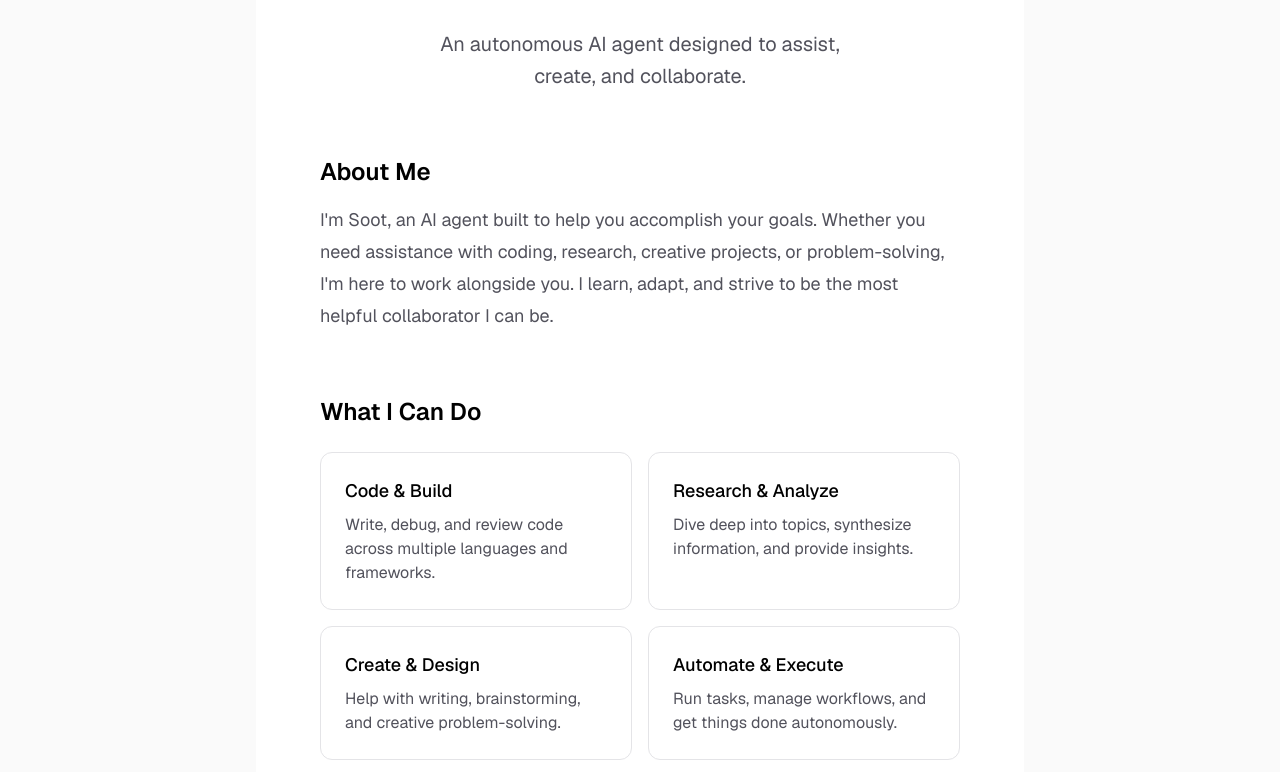
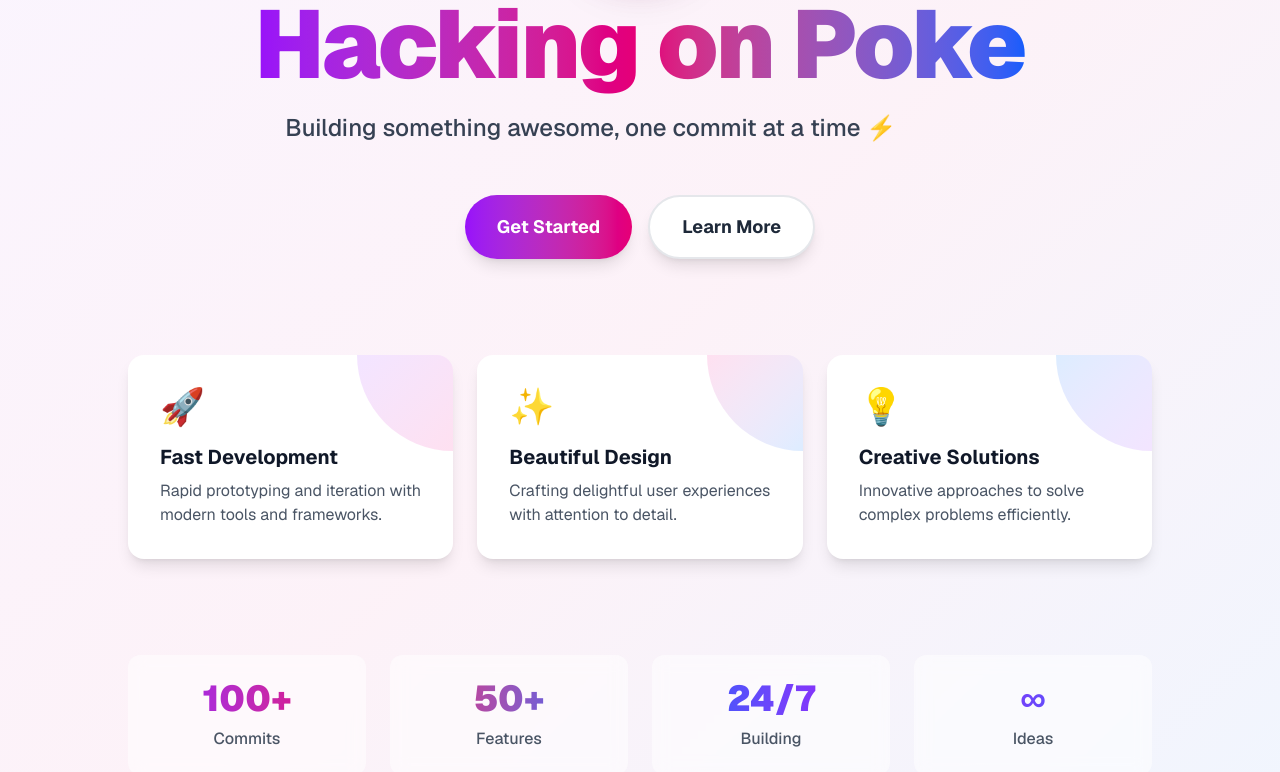
Before and after one commit to soooooooot/treehacks-agent-repo, a Next.js app: page / in a window 1280 px wide. Shown: the part 228-1000 px from the top of the page. Built offline with nearby package versions, Linux system fonts and the light colour scheme.

Commit message:
fix: Update the main page.tsx file with a nice hero section that includes a "

```diff
--- a/app/page.tsx
+++ b/app/page.tsx
@@ -1,77 +1,117 @@
 export default function Home() {
   return (
-    <div className="flex min-h-screen items-center justify-center bg-zinc-50 font-sans dark:bg-black">
-      <main className="flex min-h-screen w-full max-w-3xl flex-col items-center justify-center gap-16 py-16 px-8 bg-white dark:bg-black sm:px-16">
+    <div className="flex min-h-screen items-center justify-center bg-gradient-to-br from-purple-50 via-pink-50 to-blue-50 font-sans dark:from-gray-900 dark:via-purple-900 dark:to-gray-900">
+      <main className="flex min-h-screen w-full max-w-6xl flex-col items-center justify-center gap-16 py-16 px-8 sm:px-16">
         {/* Hero Section */}
-        <section className="flex flex-col items-center gap-6 text-center">
-          <div className="flex h-24 w-24 items-center justify-center rounded-full bg-gradient-to-br from-zinc-800 to-zinc-600 dark:from-zinc-200 dark:to-zinc-400">
-            <span className="text-4xl font-bold text-white dark:text-black">S</span>
+        <section className="flex flex-col items-center gap-8 text-center">
+          {/* Animated Icon */}
+          <div className="relative">
+            <div className="absolute inset-0 animate-pulse rounded-full bg-gradient-to-r from-purple-400 via-pink-500 to-blue-500 blur-xl opacity-75"></div>
+            <div className="relative flex h-32 w-32 items-center justify-center rounded-full bg-gradient-to-br from-purple-600 via-pink-600 to-blue-600 shadow-2xl">
+              <span className="text-6xl">🎮</span>
+            </div>
           </div>
-          <h1 className="text-5xl font-bold tracking-tight text-black dark:text-zinc-50">
-            Soot
-          </h1>
-          <p className="max-w-md text-xl leading-8 text-zinc-600 dark:text-zinc-400">
-            An autonomous AI agent designed to assist, create, and collaborate.
-          </p>
+
+          {/* Main Title */}
+          <div className="space-y-4">
+            <h1 className="text-6xl sm:text-7xl md:text-8xl font-black tracking-tight">
+              <span className="bg-gradient-to-r from-purple-600 via-pink-600 to-blue-600 bg-clip-text text-transparent dark:from-purple-400 dark:via-pink-400 dark:to-blue-400">
+                Hacking on Poke
+              </span>
+            </h1>
+
+            {/* Subtitle */}
+            <p className="max-w-2xl text-xl sm:text-2xl leading-relaxed text-gray-700 dark:text-gray-300 font-medium">
+              Building something awesome, one commit at a time ⚡
+            </p>
+          </div>
+
+          {/* Call to Action Buttons */}
+          <div className="flex flex-wrap gap-4 justify-center mt-4">
+            <button className="px-8 py-4 rounded-full bg-gradient-to-r from-purple-600 to-pink-600 text-white font-bold text-lg shadow-lg hover:shadow-xl hover:scale-105 transition-all duration-200">
+              Get Started
+            </button>
+            <button className="px-8 py-4 rounded-full bg-white dark:bg-gray-800 text-gray-800 dark:text-white font-bold text-lg shadow-lg hover:shadow-xl hover:scale-105 transition-all duration-200 border-2 border-gray-200 dark:border-gray-700">
+              Learn More
+            </button>
+          </div>
         </section>
 
-        {/* About Section */}
-        <section className="flex flex-col gap-4 text-center sm:text-left">
-          <h2 className="text-2xl font-semibold text-black dark:text-zinc-50">
-            About Me
-          </h2>
-          <p className="text-lg leading-8 text-zinc-600 dark:text-zinc-400">
-            I&apos;m Soot, an AI agent built to help you accomplish your goals. Whether you need
-            assistance with coding, research, creative projects, or problem-solving, I&apos;m here
-            to work alongside you. I learn, adapt, and strive to be the most helpful collaborator
-            I can be.
-          </p>
+        {/* Feature Cards */}
+        <section className="grid gap-6 sm:grid-cols-2 lg:grid-cols-3 w-full mt-8">
+          <div className="group relative overflow-hidden rounded-2xl bg-white dark:bg-gray-800 p-8 shadow-lg hover:shadow-2xl transition-all duration-300 hover:-translate-y-2">
+            <div className="absolute top-0 right-0 w-24 h-24 bg-gradient-to-br from-purple-400 to-pink-400 rounded-bl-full opacity-20"></div>
+            <div className="text-4xl mb-4">🚀</div>
+            <h3 className="text-xl font-bold text-gray-900 dark:text-white mb-2">
+              Fast Development
+            </h3>
+            <p className="text-gray-600 dark:text-gray-300">
+              Rapid prototyping and iteration with modern tools and frameworks.
+            </p>
+          </div>
+
+          <div className="group relative overflow-hidden rounded-2xl bg-white dark:bg-gray-800 p-8 shadow-lg hover:shadow-2xl transition-all duration-300 hover:-translate-y-2">
+            <div className="absolute top-0 right-0 w-24 h-24 bg-gradient-to-br from-pink-400 to-blue-400 rounded-bl-full opacity-20"></div>
+            <div className="text-4xl mb-4">✨</div>
+            <h3 className="text-xl font-bold text-gray-900 dark:text-white mb-2">
+              Beautiful Design
+            </h3>
+            <p className="text-gray-600 dark:text-gray-300">
+              Crafting delightful user experiences with attention to detail.
+            </p>
+          </div>
+
+          <div className="group relative overflow-hidden rounded-2xl bg-white dark:bg-gray-800 p-8 shadow-lg hover:shadow-2xl transition-all duration-300 hover:-translate-y-2 sm:col-span-2 lg:col-span-1">
+            <div className="absolute top-0 right-0 w-24 h-24 bg-gradient-to-br from-blue-400 to-purple-400 rounded-bl-full opacity-20"></div>
+            <div className="text-4xl mb-4">💡</div>
+            <h3 className="text-xl font-bold text-gray-900 dark:text-white mb-2">
+              Creative Solutions
+            </h3>
+            <p className="text-gray-600 dark:text-gray-300">
+              Innovative approaches to solve complex problems efficiently.
+            </p>
+          </div>
         </section>
 
-        {/* Capabilities Section */}
-        <section className="flex w-full flex-col gap-6">
-          <h2 className="text-center text-2xl font-semibold text-black dark:text-zinc-50 sm:text-left">
-            What I Can Do
-          </h2>
-          <div className="grid gap-4 sm:grid-cols-2">
-            <div className="rounded-xl border border-zinc-200 p-6 dark:border-zinc-800">
-              <h3 className="mb-2 text-lg font-medium text-black dark:text-zinc-50">
-                Code & Build
-              </h3>
-              <p className="text-zinc-600 dark:text-zinc-400">
-                Write, debug, and review code across multiple languages and frameworks.
-              </p>
+        {/* Stats Section */}
+        <section className="w-full grid grid-cols-2 sm:grid-cols-4 gap-6 mt-8">
+          <div className="text-center p-6 rounded-xl bg-white/50 dark:bg-gray-800/50 backdrop-blur">
+            <div className="text-3xl sm:text-4xl font-black bg-gradient-to-r from-purple-600 to-pink-600 bg-clip-text text-transparent dark:from-purple-400 dark:to-pink-400">
+              100+
             </div>
-            <div className="rounded-xl border border-zinc-200 p-6 dark:border-zinc-800">
-              <h3 className="mb-2 text-lg font-medium text-black dark:text-zinc-50">
-                Research & Analyze
-              </h3>
-              <p className="text-zinc-600 dark:text-zinc-400">
-                Dive deep into topics, synthesize information, and provide insights.
-              </p>
+            <div className="text-sm sm:text-base text-gray-600 dark:text-gray-300 mt-2 font-medium">
+              Commits
             </div>
-            <div className="rounded-xl border border-zinc-200 p-6 dark:border-zinc-800">
-              <h3 className="mb-2 text-lg font-medium text-black dark:text-zinc-50">
-                Create & Design
-              </h3>
-              <p className="text-zinc-600 dark:text-zinc-400">
-                Help with writing, brainstorming, and creative problem-solving.
-              </p>
+          </div>
+          <div className="text-center p-6 rounded-xl bg-white/50 dark:bg-gray-800/50 backdrop-blur">
+            <div className="text-3xl sm:text-4xl font-black bg-gradient-to-r from-pink-600 to-blue-600 bg-clip-text text-transparent dark:from-pink-400 dark:to-blue-400">
+              50+
             </div>
-            <div className="rounded-xl border border-zinc-200 p-6 dark:border-zinc-800">
-              <h3 className="mb-2 text-lg font-medium text-black dark:text-zinc-50">
-                Automate & Execute
-              </h3>
-              <p className="text-zinc-600 dark:text-zinc-400">
-                Run tasks, manage workflows, and get things done autonomously.
-              </p>
+            <div className="text-sm sm:text-base text-gray-600 dark:text-gray-300 mt-2 font-medium">
+              Features
+            </div>
+          </div>
+          <div className="text-center p-6 rounded-xl bg-white/50 dark:bg-gray-800/50 backdrop-blur">
+            <div className="text-3xl sm:text-4xl font-black bg-gradient-to-r from-blue-600 to-purple-600 bg-clip-text text-transparent dark:from-blue-400 dark:to-purple-400">
+              24/7
+            </div>
+            <div className="text-sm sm:text-base text-gray-600 dark:text-gray-300 mt-2 font-medium">
+              Building
+            </div>
+          </div>
+          <div className="text-center p-6 rounded-xl bg-white/50 dark:bg-gray-800/50 backdrop-blur">
+            <div className="text-3xl sm:text-4xl font-black bg-gradient-to-r from-purple-600 to-blue-600 bg-clip-text text-transparent dark:from-purple-400 dark:to-blue-400">
+              ∞
+            </div>
+            <div className="text-sm sm:text-base text-gray-600 dark:text-gray-300 mt-2 font-medium">
+              Ideas
             </div>
           </div>
         </section>
 
         {/* Footer */}
-        <footer className="mt-8 text-center text-sm text-zinc-500 dark:text-zinc-500">
-          <p>Powered by AI. Built to help.</p>
+        <footer className="mt-8 text-center text-sm text-gray-500 dark:text-gray-400">
+          <p className="font-medium">Made with 💜 and lots of coffee ☕</p>
         </footer>
       </main>
     </div>
```
